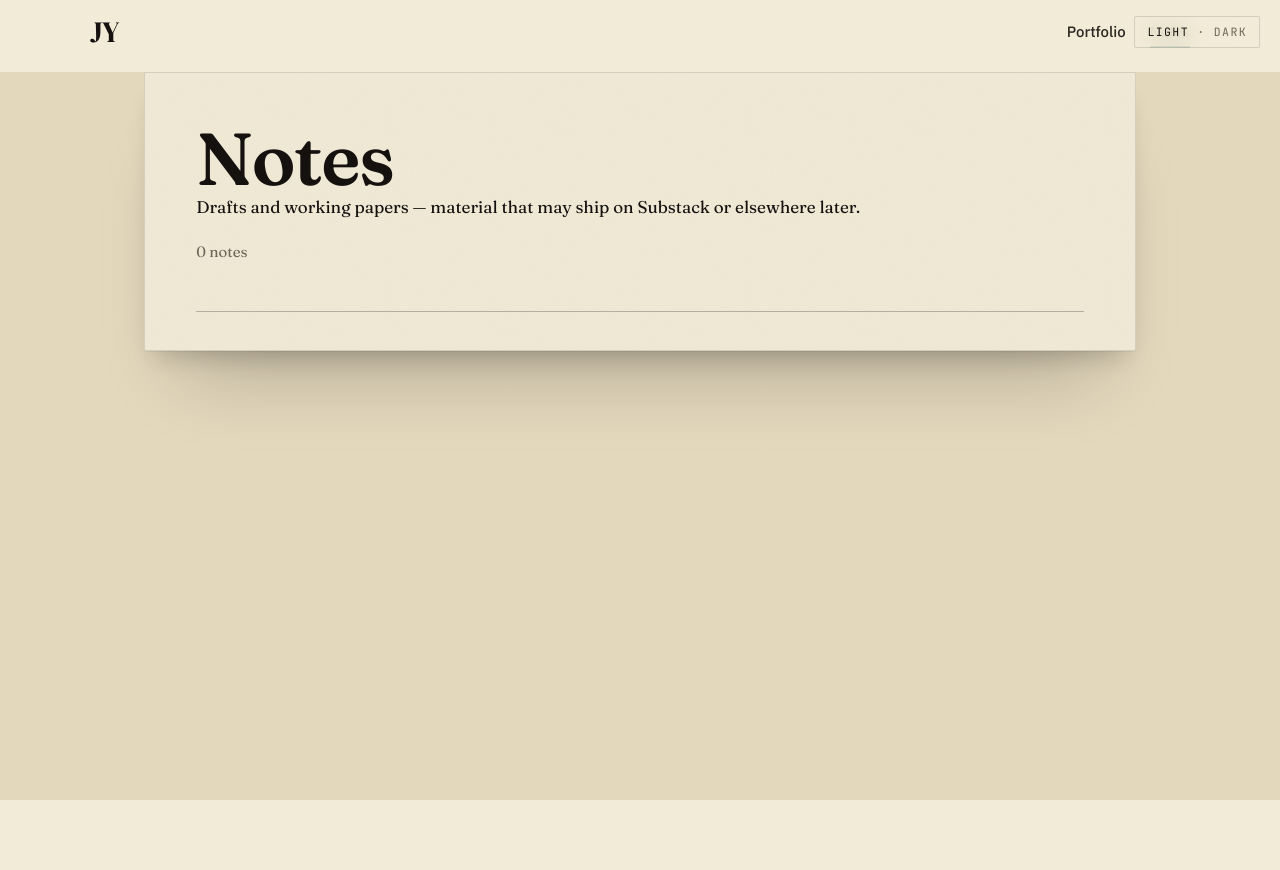
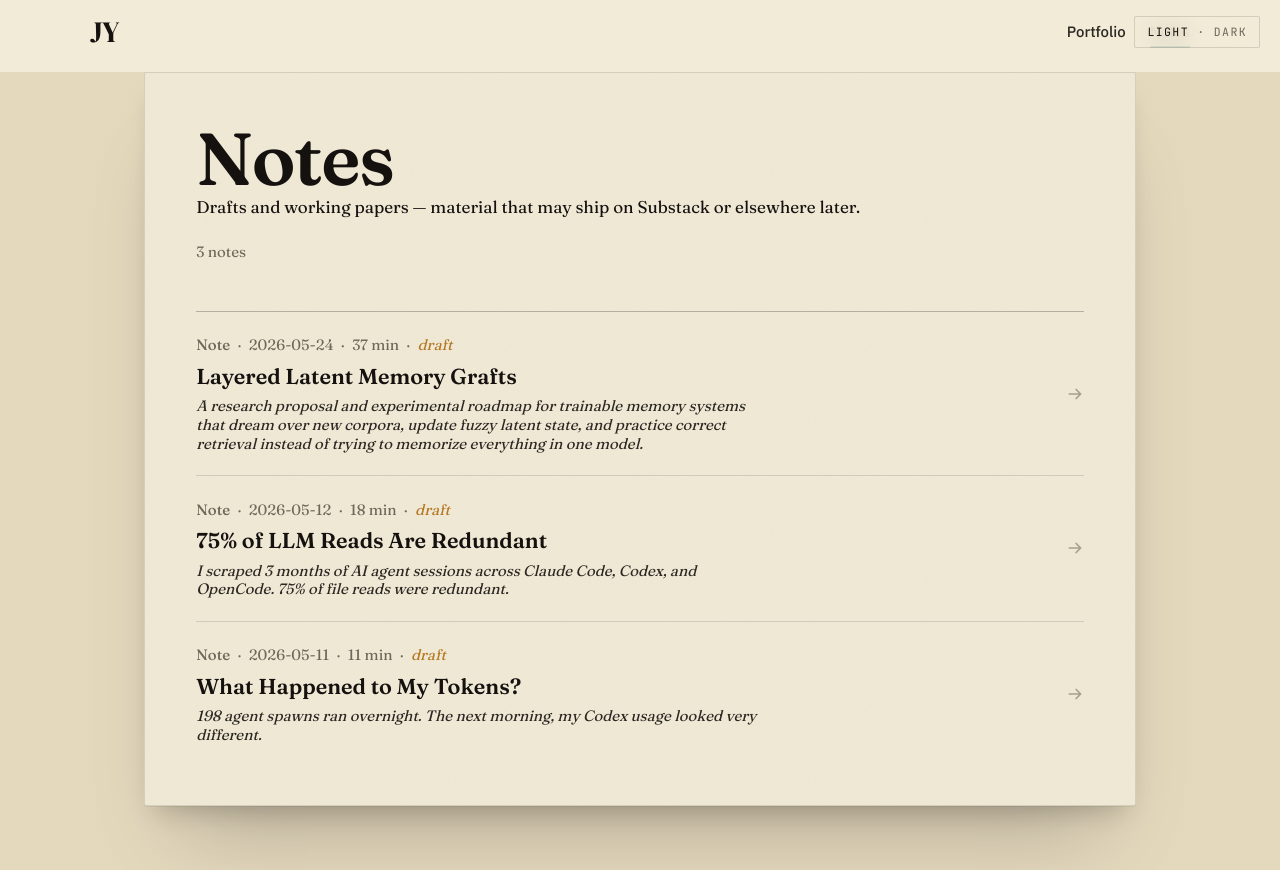
Before and after one commit to haowjy/haowjy.github.io, a React (Vite) app: page /notes in a window 1280 px wide. Before the commit the page ends 800 px from the top, so only its background shows below. Built offline with nearby package versions, Linux system fonts and the light colour scheme.

Commit message:
fix: show draft notes in archive

```diff
--- a/src/content/notes/index.ts
+++ b/src/content/notes/index.ts
@@ -15,5 +15,5 @@ export const posts: Post[] = Object.entries(modules)
   }))
   .sort((left, right) => right.date.localeCompare(left.date))
 
-/** Posts visible on the archive index and in prerender output. */
+/** Non-draft posts — homepage teaser and production prerender only. */
 export const publishedPosts: Post[] = posts.filter((post) => !post.draft)
--- a/src/routes/notes/index.tsx
+++ b/src/routes/notes/index.tsx
@@ -1,4 +1,4 @@
-import { publishedPosts } from '@/content/notes'
+import { posts } from '@/content/notes'
 import NoteListItem from '@/components/notes/NoteListItem'
 
 /**
@@ -16,13 +16,13 @@ export default function NotesIndexRoute() {
             elsewhere later.
           </p>
           <p className="archive__count">
-            {publishedPosts.length}{' '}
-            {publishedPosts.length === 1 ? 'note' : 'notes'}
+            {posts.length}{' '}
+            {posts.length === 1 ? 'note' : 'notes'}
           </p>
         </header>
 
         <ol className="archive__list">
-          {publishedPosts.map((post) => (
+          {posts.map((post) => (
             <li key={post.slug} className="archive__item">
               <NoteListItem post={post} variant="archive" />
             </li>
```
